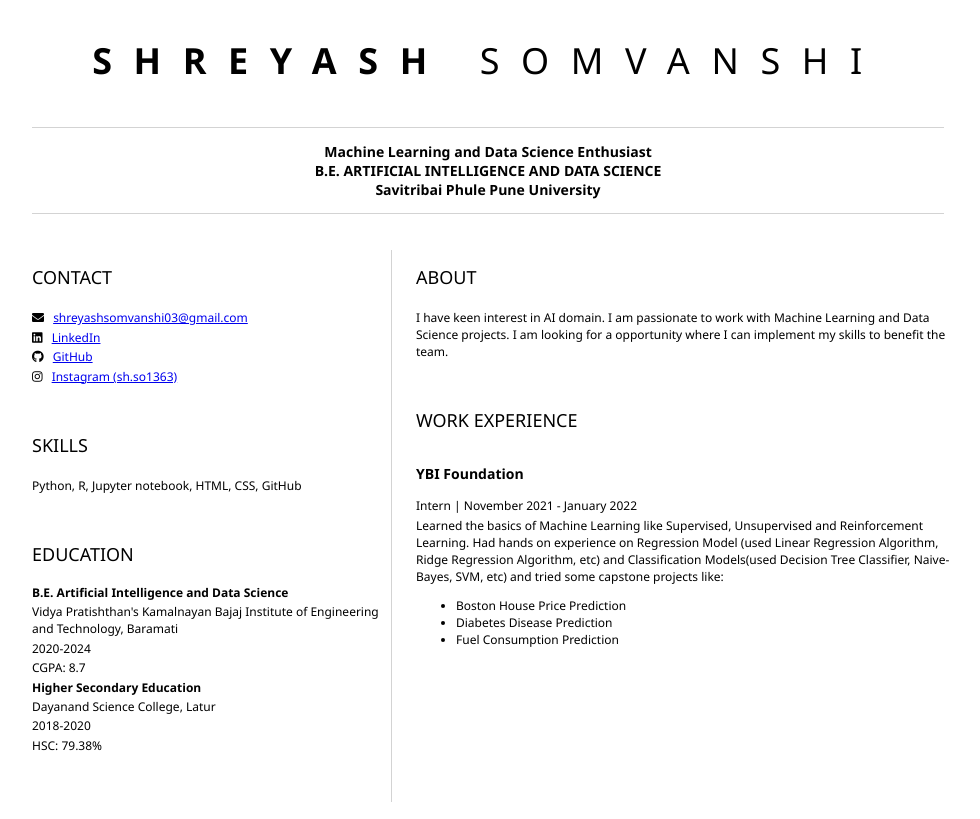
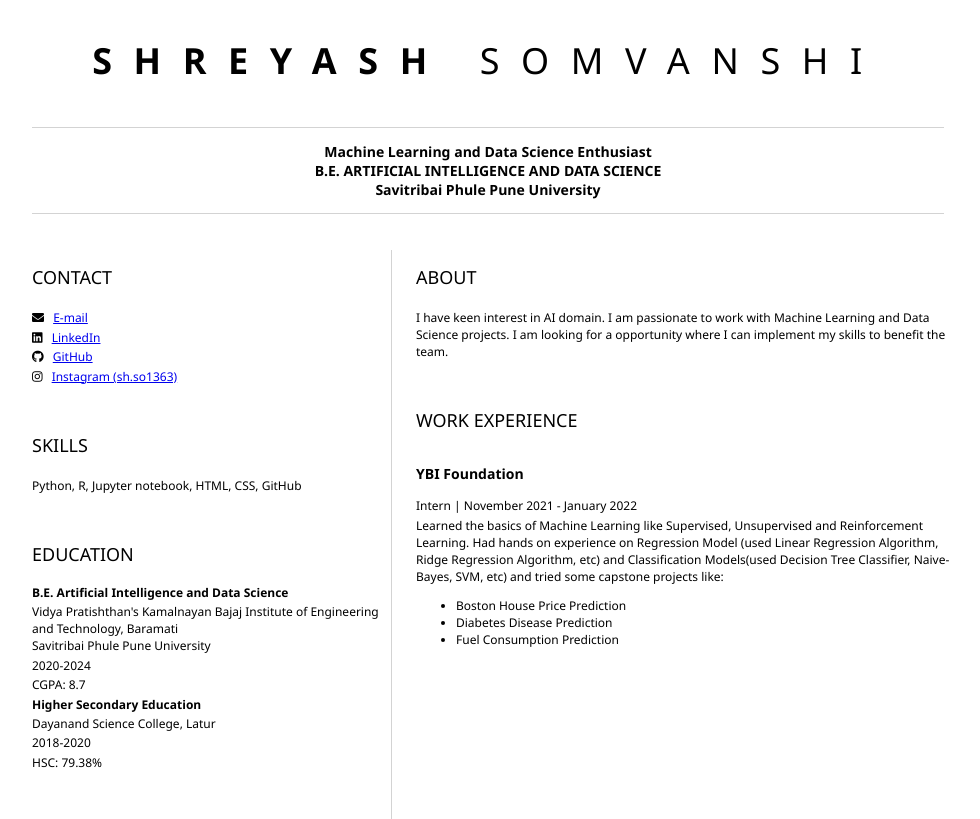
Before and after one commit to ShreyashSomvanshi/resume, a plain HTML site: page index.html in a window 1280 px wide. Shown: the whole page, without its empty margins (152-1132 px from the left). Drawn offline with Linux system fonts and the light colour scheme.

Commit message:
Update index.html

```diff
--- a/index.html
+++ b/index.html
@@ -23,7 +23,7 @@
 					<!-- contact info including social media -->
                     <p>
                         <i class="fa fa-envelope" aria-hidden="true"></i>
-                        <a href="mailto:shreyashsomvanshi03@gmail.com">shreyashsomvanshi03@gmail.com</a>
+                        <a href="mailto:shreyashsomvanshi03@gmail.com">E-mail</a>
                     </p>
                     <p>
                         <i class="fab fa-linkedin" aria-hidden="true"></i>
@@ -48,7 +48,8 @@
 					<!-- your education -->
                     <b>B.E. Artificial Intelligence and Data Science</b>
                         <p>
-                            Vidya Pratishthan's Kamalnayan Bajaj Institute of Engineering and Technology, Baramati
+                            Vidya Pratishthan's Kamalnayan Bajaj Institute of Engineering and Technology, Baramati<br>
+				Savitribai Phule Pune University
                         </p>
                         <p>
                             2020-2024
```
